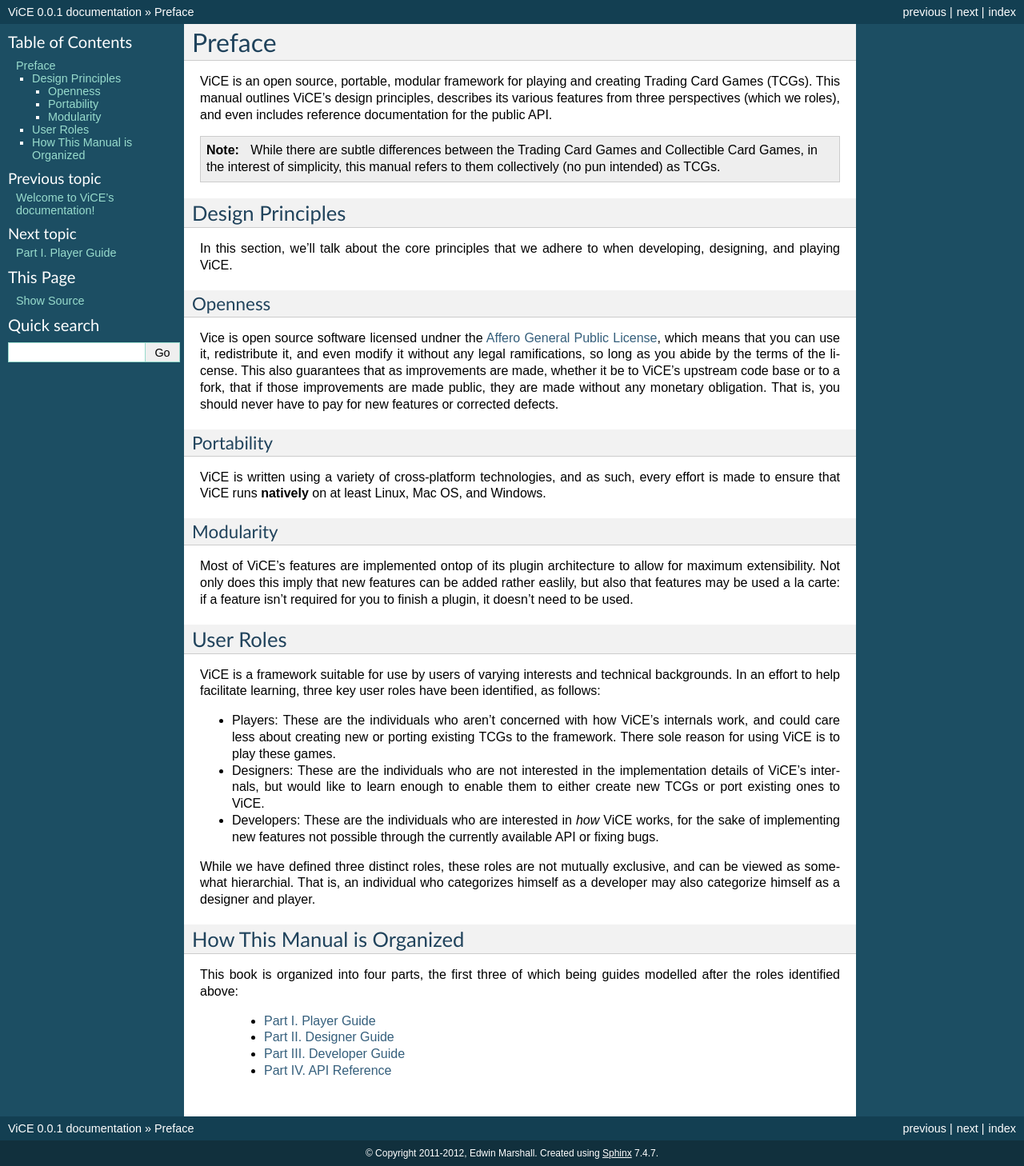
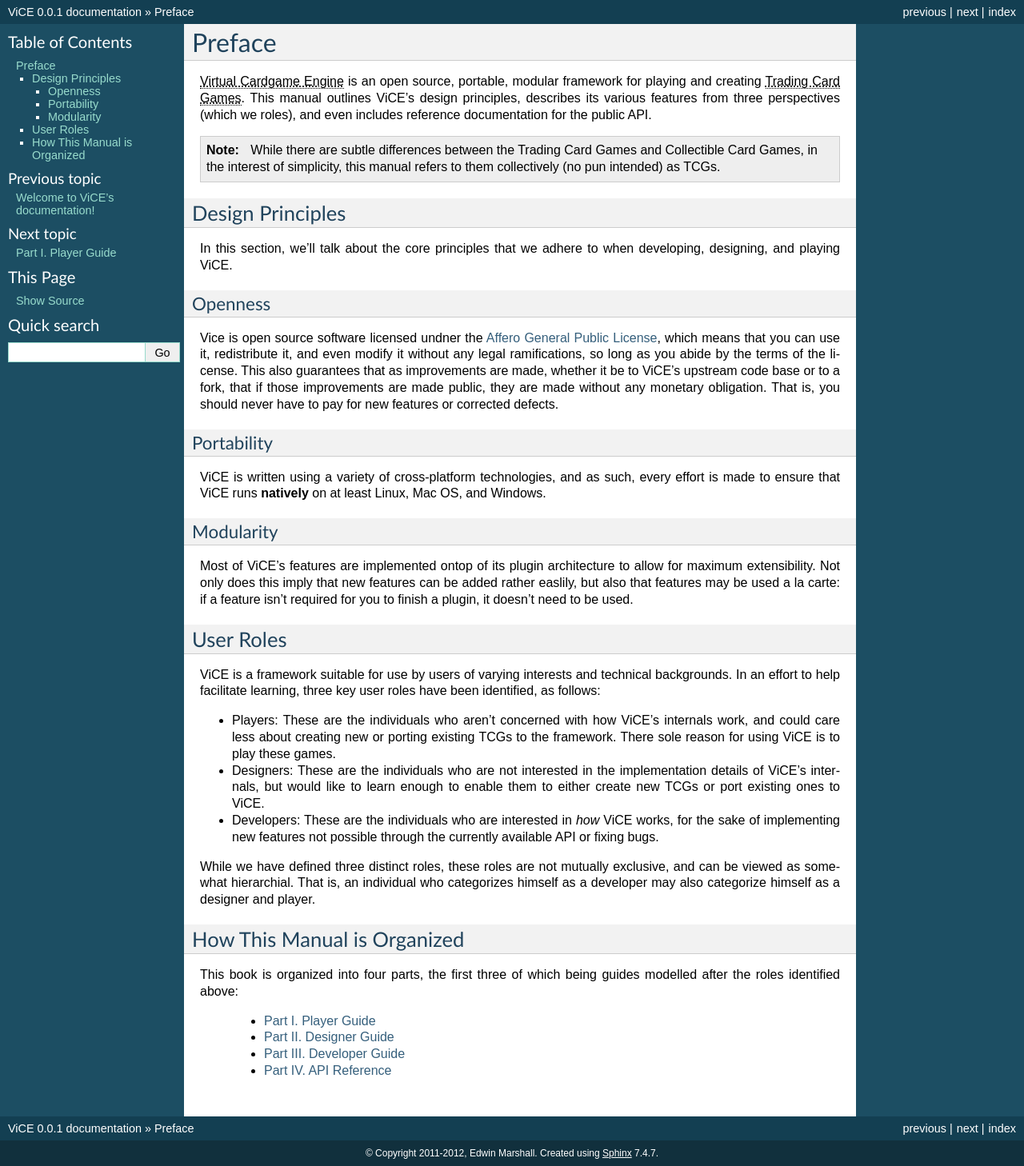
Before and after one commit to cnelsonsic/ViCE, a Sphinx documentation site: the page built from doc/source/preface.rst, in a window 1280 px wide. Shown: the whole page at 80% size. Built offline with Sphinx 7.4.7, drawn with Linux system fonts in a browser that asks for light colours.

Commit message:
- added abbreviation directives

```diff
--- a/doc/source/preface.rst
+++ b/doc/source/preface.rst
@@ -1,9 +1,10 @@
 Preface
 ########
-ViCE is an open source, portable, modular framework for playing and creating
-Trading Card Games (TCGs). This manual outlines ViCE's design principles,
-describes its various features from three perspectives (which we roles), and
-even includes reference documentation for the public API.
+:abbr:`Virtual Cardgame Engine (ViCE)` is an open source, portable, modular
+framework for playing and creating :abbr:`Trading Card Games (TCGs)`. This
+manual outlines ViCE's design principles, describes its various features from
+three perspectives (which we roles), and even includes reference documentation
+for the public API.
 
 .. note::
     While there are subtle differences between the Trading Card Games and
```
